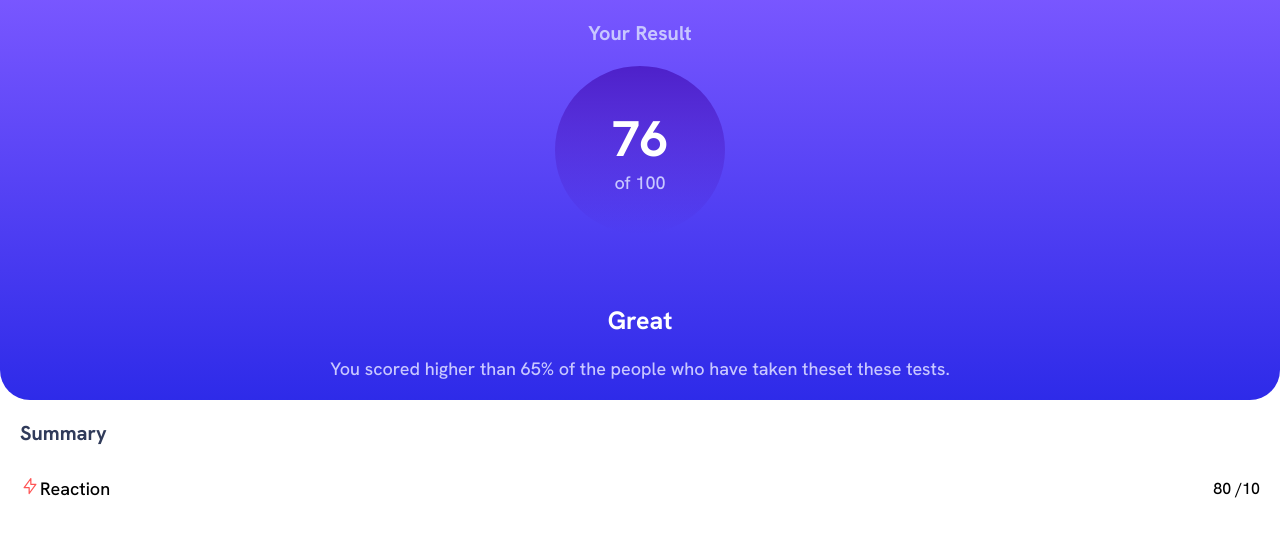
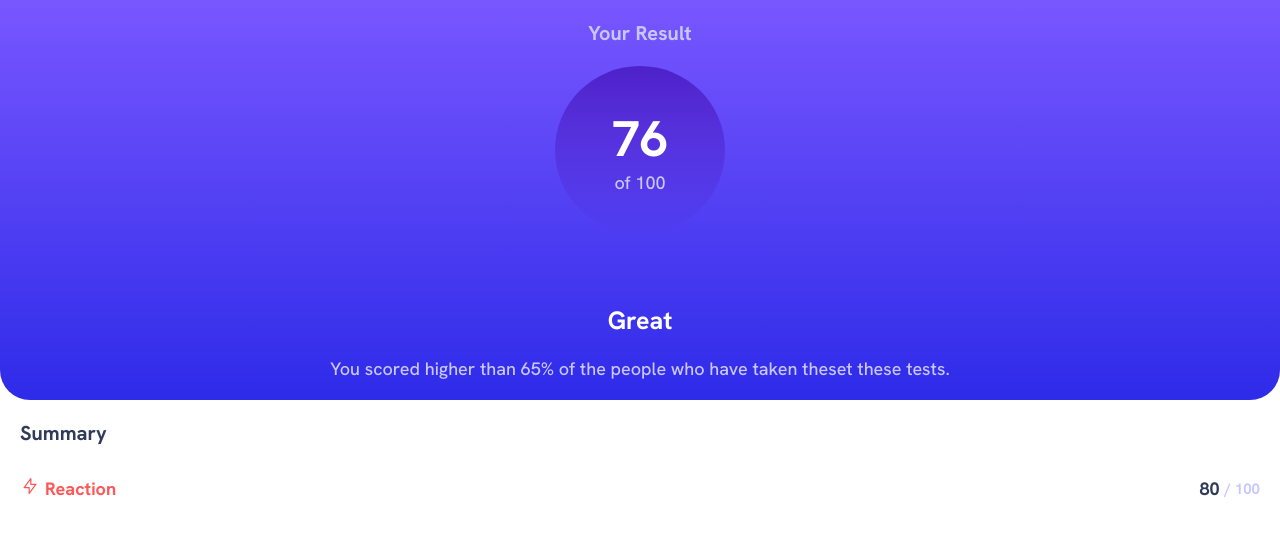
Before and after one commit to matheuzeba/Results-summary-component, a plain HTML site: page index.html in a window 1280 px wide. Drawn offline with Linux system fonts and the light colour scheme.

Commit message:
finalizado de estilizar .score

```diff
--- a/css/style.css
+++ b/css/style.css
@@ -90,9 +90,26 @@ body .component .summary-results {
     align-items: center;
 }
 
+/* p */
+body .component .summary-results  p {
+    display: flex;
+    align-items: center;
+    gap: 0.5rem;
+    font-size: 1.8rem;
+    font-weight: 700;
+}
+
+body .component .summary-results  p span{
+    font-size: 1.5rem;
+    font-weight: 700;
+    color: hsl(241, 100%, 89%);
+}
 
 body .component .summary-results .title p {
-    display: flex;
-    align-items: center;
-    font-size: 1.8rem;
+    color: hsl(0, 100%, 67%);
 }
+
+/* score */
+body .component .summary-results .score p {
+    color: hsl(224, 30%, 27%);
+}
--- a/index.html
+++ b/index.html
@@ -45,7 +45,7 @@
                         <p><span><img src="images/icon-reaction.svg" alt=""></span> Reaction</p>
                     </section>
                     <section class="score">
-                        <p>80 <span>/10</span></p>
+                        <p>80 <span>/ 100</span></p>
                     </section>
                 </section>
             </section>
```
